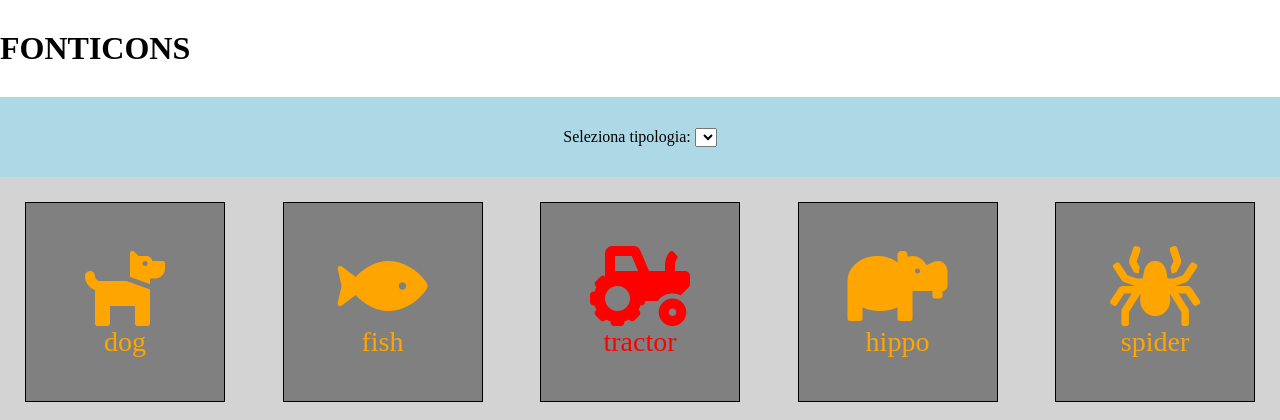
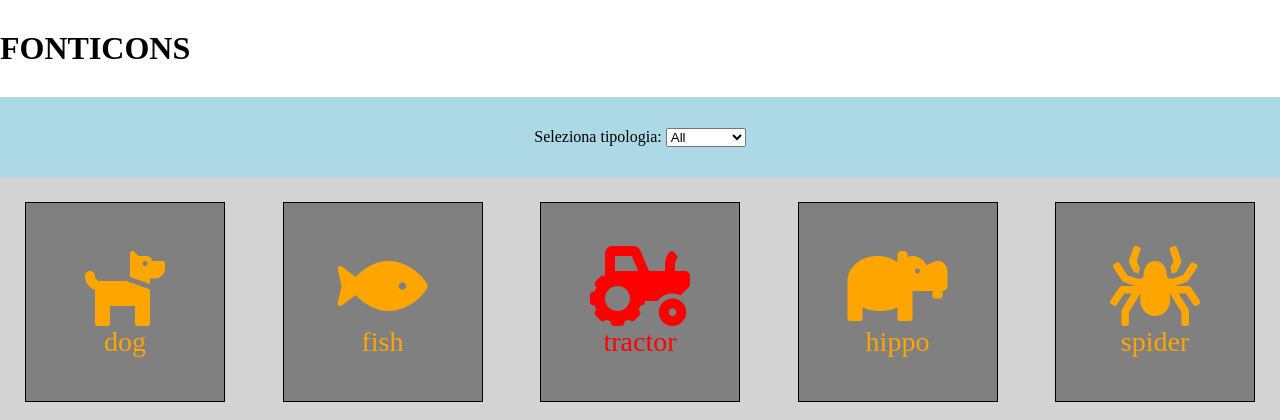
Before and after one commit to SimoneRomiti/js-es6-icons, a plain HTML site: page index.html in a window 1280 px wide. Shown: the top 420 px of the page. Drawn offline with nearby package versions, Linux system fonts and the light colour scheme.

Commit message:
Select dinamica

```diff
--- a/index.html
+++ b/index.html
@@ -17,7 +17,7 @@
     <div class="search">
       <label for="tipologia">Seleziona tipologia:</label>
       <select id="select" name="tipologia">
-        <option value=""></option>
+        <option value="">All</option>
       </select>
     </div>
 
--- a/js/script.js
+++ b/js/script.js
@@ -11,6 +11,14 @@
 // tipo di icona un colore.
 // Visualizzare le icone di colore diverso in base al
 // tipo.
+
+// milestone 3:
+// aggiungere una select per filtrare le icone in
+// base al tipo.
+// Popolare le options della select dinamicamente
+// e, ogni volta che cambia il valore selezionato,
+// visualizzare le icone corrispondenti.
+
 
 $(document).ready(
   function(){
@@ -119,8 +127,8 @@ $(document).ready(
 
     const newArray = getTypes(icons);
     const noDuplicateTypes = deleteDuplicateTypes(newArray);
-    // console.log("prova", noDuplicateTypes);
 
+    // AGGIUNTA CHIAVE COLORE A ICONS IN TARGETICONS
     const targetIcons = icons.map(
       (element) => {
         const newElement =
@@ -128,15 +136,20 @@ $(document).ready(
           ...element,
           color: chooseColor(element, noDuplicateTypes, colorArray)
         }
-        // console.log(newElement.color);
         return newElement;
       }
     );
     console.log(targetIcons);
 
+
+    const select = $("#select");
+    dinamicSelection(noDuplicateTypes, select);
+
+
     const iconsContainer = $(".icons-container");
-    // console.log(iconsContainer);
     print(targetIcons, iconsContainer);
+
+
 
   }
 );
@@ -187,7 +200,6 @@ function chooseColor(object, arrayTypes, arrayColors){
       return arrayColors[i];
     }
   }
-
 // VERSIONE CON FOR EACH
 //   var color;
 //   arrayTypes.forEach(
@@ -200,3 +212,16 @@ function chooseColor(object, arrayTypes, arrayColors){
 //   );
 //   return color;
 }
+
+function dinamicSelection(array, selector){
+  array.forEach(
+    (element) => {
+      console.log(element);
+      selector.append(
+        `
+        <option value="">${element}</option>
+        `
+      );
+    }
+  );
+}
```
